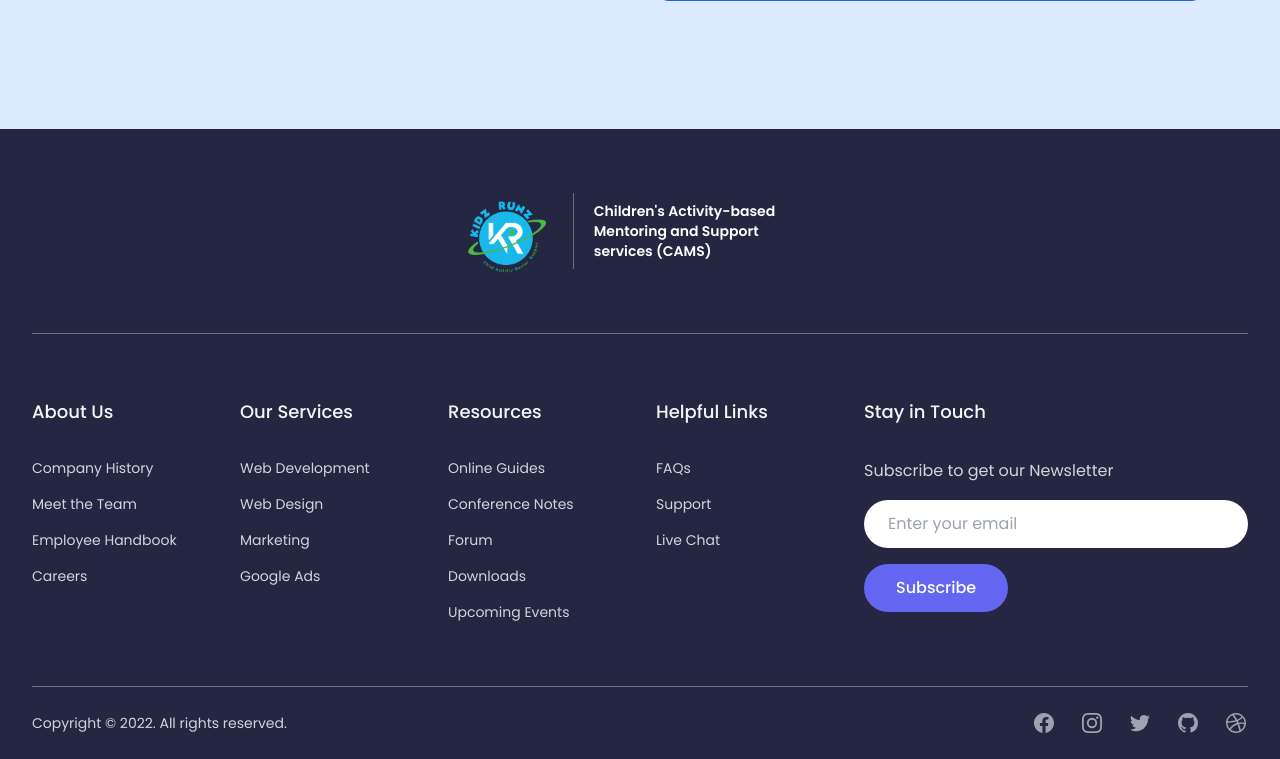
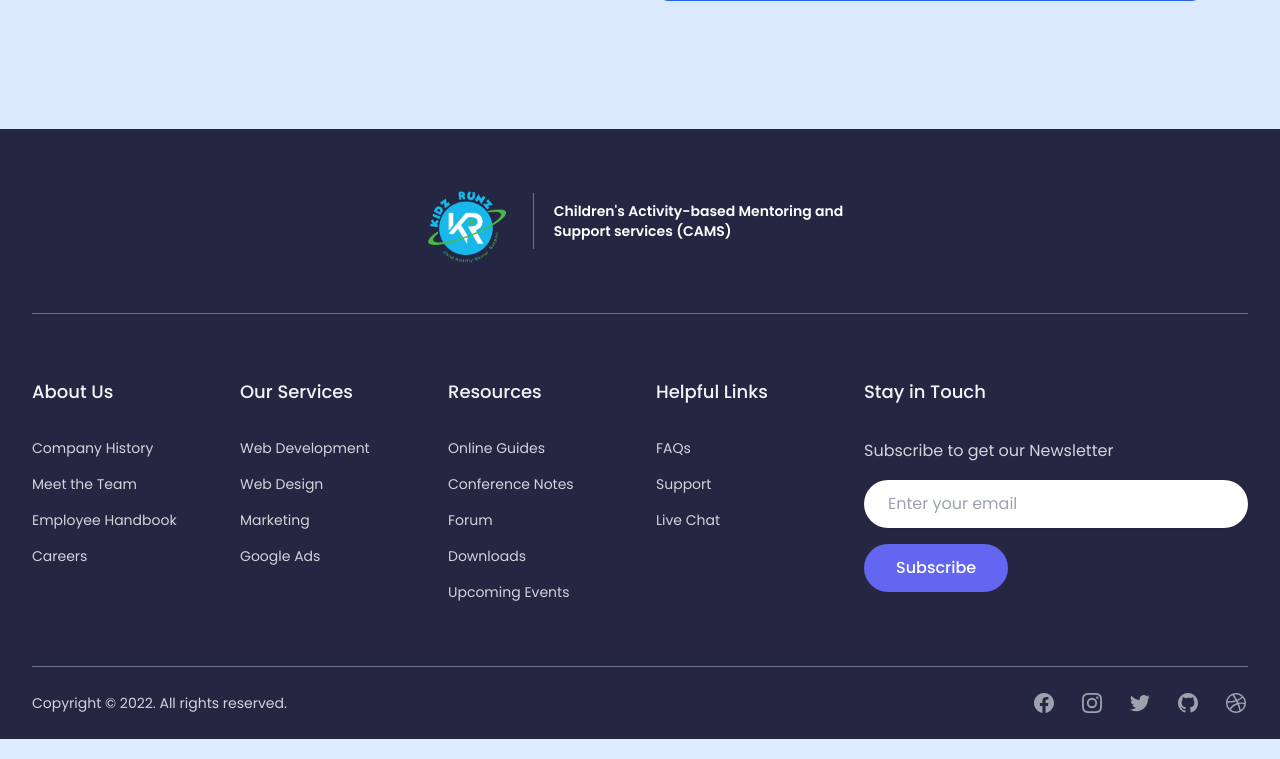
Before and after one commit to judevercetti/kidzrunz_django, a Django app: page /about in a window 1280 px wide. Shown: the part 1403-2162 px from the top of the page. Run offline with Django 4.2, Linux system fonts and the light colour scheme; grey boxes are pictures that could not be loaded.

Commit message:
fixed footer

```diff
--- a/templates/website/base.html
+++ b/templates/website/base.html
@@ -100,7 +100,7 @@
 <footer aria-label="Site Footer" class="mt-32" style="background-color: rgba(37, 38, 65, 1);">
   <div class="mx-auto max-w-screen-xl px-4 pt-16 pb-6 sm:px-6 lg:px-8">
 		<div class="max-w-lg mx-auto">
-	<div class="flex justify-center text-white items-center px-5 md:px-20">
+	<div class="flex justify-center text-white items-center px-5 md:px-10">
 				<div class="relative">
 					<h1 class="font-bold text-transparent text-xl pr-5 relative z-50">Kidzrunz</h1>
 					<img src="{% static 'images/logo.png' %}" alt="" class="h-20 z-40 absolute -top-5">
```
